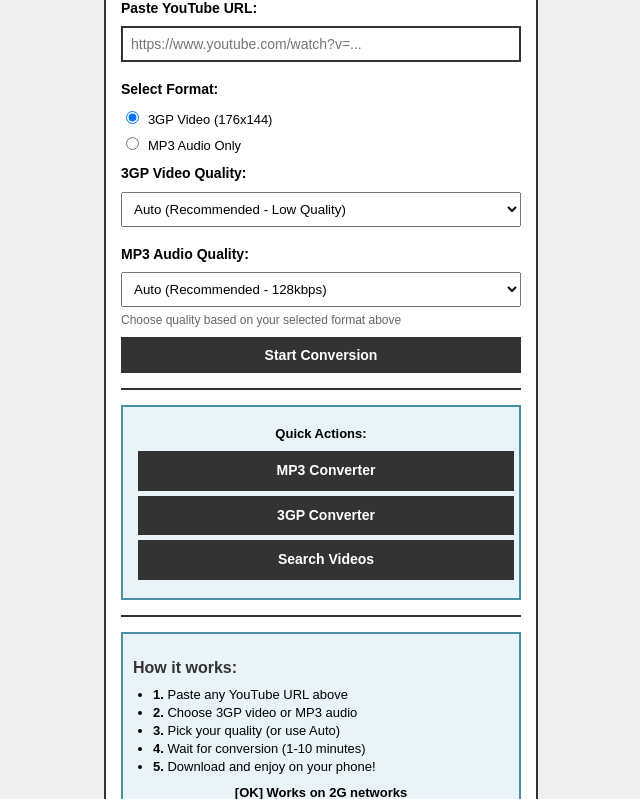
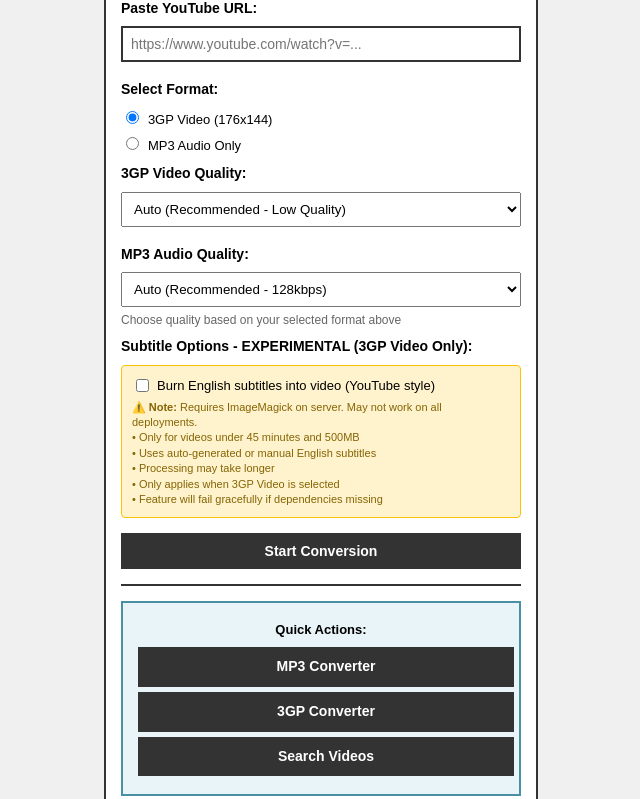
Before and after one commit to TITANICBHAI/3gpTube, a Flask app: page / in a window 1280 px wide. Shown: the part 135-934 px from the top of the page, without its empty margins (319-959 px from the left). Run offline with Flask 3, Linux system fonts and the light colour scheme; parts of the project's set-up code (start-up, migrations or seed data) failed here and were passed over; some libraries are stand-ins or nearby versions.

Commit message:
Add experimental feature to burn subtitles into videos
Introduces a new `burn_subtitles` parameter to `process_playlist` in `app.py`, enabling subtitle burning via `moviepy`. The `burn_subtitles_moviepy` function is updated to handle font compatibility and includes notes on ImageMagick dependencies. HTML templates (`3gp.html`, `index.html`) are modified to include a new experimental checkbox for this feature, with warnings about limitations and server requirements.

Replit-Commit-Author: Agent
Replit-Commit-Session-Id: 0aa9a86d-0904-427b-b72b-c7fdf6151a6a
Replit-Commit-Checkpoint-Type: intermediate_checkpoint
Replit-Commit-Event-Id: ba5dac98-3595-490e-a995-b025aecfeb57

```diff
--- a/app.py
+++ b/app.py
@@ -358,7 +358,7 @@ def extract_playlist_info(url):
         logger.error(f"Error extracting playlist: {e}")
     return {'is_playlist': False}
 
-def process_playlist(playlist_id, url, output_format, quality):
+def process_playlist(playlist_id, url, output_format, quality, burn_subtitles=False):
     """Background thread function to process all videos in a playlist"""
     try:
         status = get_playlist_status()
@@ -374,7 +374,7 @@ def process_playlist(playlist_id, url, output_format, quality):
                 file_id = generate_file_id(video_info['url'])
                 video_info['file_id'] = file_id
 
-                download_and_convert(video_info['url'], file_id, output_format, quality)
+                download_and_convert(video_info['url'], file_id, output_format, quality, burn_subtitles)
 
                 file_status = get_status().get(file_id, {})
                 if file_status.get('status') == 'completed':
@@ -541,6 +541,9 @@ def burn_subtitles_moviepy(video_path, subtitle_path, output_path, file_id):
     Burn subtitles into video using MoviePy with YouTube-style formatting.
     Optimized for Render's resource constraints with memory-conscious settings.
 
+    IMPORTANT: Requires ImageMagick and fonts to be installed on the deployment platform.
+    For Render deployment, add to build command or use environment-specific setup.
+
     Args:
         video_path: Path to input video file
         subtitle_path: Path to SRT subtitle file
@@ -550,6 +553,9 @@ def burn_subtitles_moviepy(video_path, subtitle_path, output_path, file_id):
     Returns:
         True if successful, False otherwise
     """
+    video = None
+    final_video = None
+
     try:
         update_status(file_id, {
             'status': 'burning_subtitles',
@@ -558,20 +564,38 @@ def burn_subtitles_moviepy(video_path, subtitle_path, output_path, file_id):
 
         logger.info(f"Starting subtitle burning for {file_id}")
 
+        # Try multiple font options to maximize compatibility
+        font_options = [
+            'DejaVu-Sans-Bold',  # Preferred (if dejavu_fonts installed)
+            'Arial-Bold',  # Common system font
+            'Helvetica-Bold',  # macOS/Unix common font
+            'FreeSans-Bold',  # Linux free font
+            None  # Will use MoviePy default
+        ]
+
         # Generator function for YouTube-style subtitles with memory efficiency
         def generator(txt):
-            return TextClip(
-                txt,
-                font='Arial-Bold',
-                fontsize=18,
-                color='white',
-                bg_color='black',
-                size=(None, None),
-                method='caption',
-                align='center',
-                stroke_color='black',
-                stroke_width=2
-            )
+            for font in font_options:
+                try:
+                    return TextClip(
+                        txt,
+                        font=font if font else 'Arial',  # Fallback to Arial if None
+                        fontsize=18,
+                        color='white',
+                        bg_color='black',
+                        size=(None, None),
+                        method='caption',
+                        align='center',
+                        stroke_color='black',
+                        stroke_width=2
+                    )
+                except Exception as font_error:
+                    # If this font doesn't work, try next one
+                    logger.debug(f"Font {font} failed: {str(font_error)[:100]}, trying next...")
+                    continue
+
+            # If all fonts fail, raise the error
+            raise Exception("No compatible fonts found for subtitle rendering. Please install ImageMagick and fonts on deployment platform.")
 
         # Load video with memory-conscious settings
         video = VideoFileClip(video_path)
@@ -609,13 +633,18 @@ def burn_subtitles_moviepy(video_path, subtitle_path, output_path, file_id):
         return True
 
     except Exception as e:
-        logger.error(f"Subtitle burning failed for {file_id}: {str(e)[:200]}")
+        error_msg = str(e)[:300]
+        logger.error(f"Subtitle burning failed for {file_id}: {error_msg}")
+
+        # Provide helpful error message if it's a font/ImageMagick issue
+        if 'imagemagick' in error_msg.lower() or 'font' in error_msg.lower() or 'magick' in error_msg.lower():
+            logger.error("⚠️ ImageMagick or fonts not installed. Subtitle burning requires ImageMagick and system fonts on deployment platform.")
 
         # Clean up on error
         try:
-            if 'video' in locals() and video:
+            if video:
                 video.close()
-            if 'final_video' in locals() and final_video:
+            if final_video:
                 final_video.close()
             gc.collect()
         except:
@@ -1067,6 +1096,9 @@ def download_and_convert(url, file_id, output_format='3gp', quality='auto', burn
                             logger.warning(f"Could not remove subtitle file: {e}")
                     else:
                         logger.warning(f"Subtitle burning failed, continuing with original video")
+                        update_status(file_id, {
+                            'progress': '⚠️ Subtitle burning failed (ImageMagick/fonts may not be installed on server). Continuing with normal conversion...'
+                        })
                         # Clean up failed subtitle burn attempt
                         if os.path.exists(temp_video_with_subs):
                             try:
@@ -1080,6 +1112,9 @@ def download_and_convert(url, file_id, output_format='3gp', quality='auto', burn
                                 pass
                 else:
                     logger.info(f"No English subtitles available, proceeding without subtitle burning")
+                    update_status(file_id, {
+                        'progress': 'ℹ️ No English subtitles found for this video. Continuing with normal conversion...'
+                    })
 
         est_time = max(1, int(duration / 60))
 
@@ -1470,6 +1505,9 @@ def convert():
     else:
         quality = request.form.get('video_quality', 'auto').strip()
 
+    # Get subtitle burning option (only applicable for video formats)
+    burn_subtitles = request.form.get('burn_subtitles', 'off') == 'on'
+
     if not url:
         flash('Please enter a YouTube URL')
         return redirect(url_for('index'))
@@ -1493,15 +1531,15 @@ def convert():
                 playlist_url = f'https://www.youtube.com/playlist?list={playlist_id}'
                 playlist_info = extract_playlist_info(playlist_url)
                 if playlist_info.get('is_playlist'):
-                    return redirect(url_for('playlist_confirm', url=playlist_url, format=output_format, quality=quality))
+                    return redirect(url_for('playlist_confirm', url=playlist_url, format=output_format, quality=quality, burn_subtitles=burn_subtitles))
         else:
             playlist_info = extract_playlist_info(url)
             if playlist_info.get('is_playlist'):
-                return redirect(url_for('playlist_confirm', url=url, format=output_format, quality=quality))
+                return redirect(url_for('playlist_confirm', url=url, format=output_format, quality=quality, burn_subtitles=burn_subtitles))
 
     file_id = generate_file_id(url)
 
-    thread = threading.Thread(target=download_and_convert, args=(url, file_id, output_format, quality))
+    thread = threading.Thread(target=download_and_convert, args=(url, file_id, output_format, quality, burn_subtitles))
     thread.daemon = True
     thread.start()
 
@@ -1512,6 +1550,7 @@ def playlist_confirm():
     url = request.args.get('url', '')
     output_format = request.args.get('format', '3gp')
     quality = request.args.get('quality', 'auto')
+    burn_subtitles = request.args.get('burn_subtitles', 'False') == 'True'
 
     if not url:
         flash('No playlist URL provided')
@@ -1527,6 +1566,7 @@ def playlist_confirm():
                           url=url,
                           output_format=output_format,
                           quality=quality,
+                          burn_subtitles=burn_subtitles,
                           mp3_presets=MP3_QUALITY_PRESETS,
                           video_presets=VIDEO_QUALITY_PRESETS)
 
@@ -1535,6 +1575,7 @@ def playlist_convert():
     url = request.form.get('url', '').strip()
     output_format = request.form.get('format', '3gp').strip()
     quality = request.form.get('quality', 'auto').strip()
+    burn_subtitles = request.form.get('burn_subtitles', 'off') == 'on'
 
     if not url:
         flash('No playlist URL provided')
@@ -1564,6 +1605,7 @@ def playlist_convert():
         'url': url,
         'format': output_format,
         'quality': quality,
+        'burn_subtitles': burn_subtitles,
         'status': 'processing',
         'total_videos': playlist_info['video_count'],
         'completed_count': 0,
@@ -1571,7 +1613,7 @@ def playlist_convert():
         'videos': videos_dict
     })
 
-    thread = threading.Thread(target=process_playlist, args=(playlist_id, url, output_format, quality))
+    thread = threading.Thread(target=process_playlist, args=(playlist_id, url, output_format, quality, burn_subtitles))
     thread.daemon = True
     thread.start()
 
--- a/templates/index.html
+++ b/templates/index.html
@@ -36,6 +36,15 @@
 {% endfor %}
 </select>
 <p style="font-size: 12px; color: #666; margin-top: -5px;">Choose quality based on your selected format above</p>
+
+<p><strong>Subtitle Options - EXPERIMENTAL (3GP Video Only):</strong></p>
+<div style="margin-bottom: 15px; padding: 10px; background-color: #fff3cd; border: 1px solid #ffc107; border-radius: 4px;">
+<label style="display: flex; align-items: center; cursor: pointer;">
+<input type="checkbox" name="burn_subtitles" value="on" style="margin-right: 8px;">
+<span>Burn English subtitles into video (YouTube style)</span>
+</label>
+<p style="font-size: 11px; color: #856404; margin: 5px 0 0 0;"><strong>⚠️ Note:</strong> Requires ImageMagick on server. May not work on all deployments.<br>• Only for videos under 45 minutes and 500MB<br>• Uses auto-generated or manual English subtitles<br>• Processing may take longer<br>• Only applies when 3GP Video is selected<br>• Feature will fail gracefully if dependencies missing</p>
+</div>
 
 <button type="submit">Start Conversion</button>
 </form>
```
Also changed, not shown: templates/3gp.html (+9 -0 lines), 1 other file.
